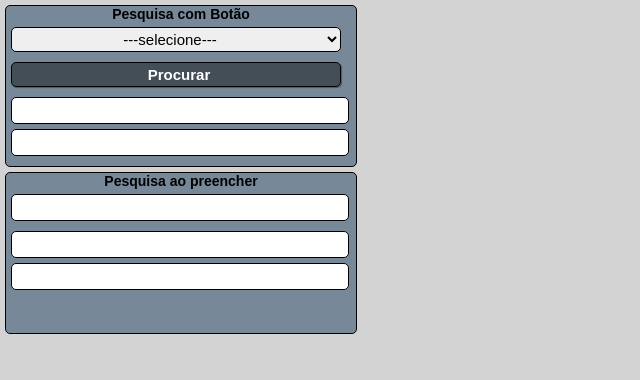
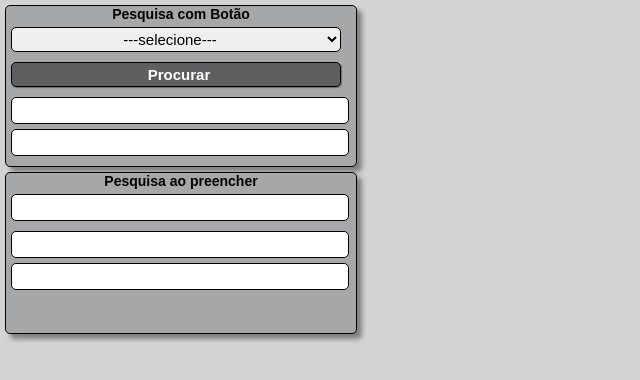
Before and after one commit to roginaldovasco/estudo_js, a plain HTML site: page index.html in a window 1280 px wide. Shown: the whole page, without its empty margins (0-640 px from the left). Drawn offline with Linux system fonts and the light colour scheme.

Commit message:
atualização sombra

```diff
--- a/style.css
+++ b/style.css
@@ -17,8 +17,9 @@ body {
     width: 350px;
     height: 160px;
     margin: 5px;
-    background-color: lightslategray;
+    background-color: rgb(165, 167, 168);
     border-radius: 5px;
+    box-shadow: 5px 5px 5px rgba(0, 0, 0, 0.400);
 }
 
 p {
```
